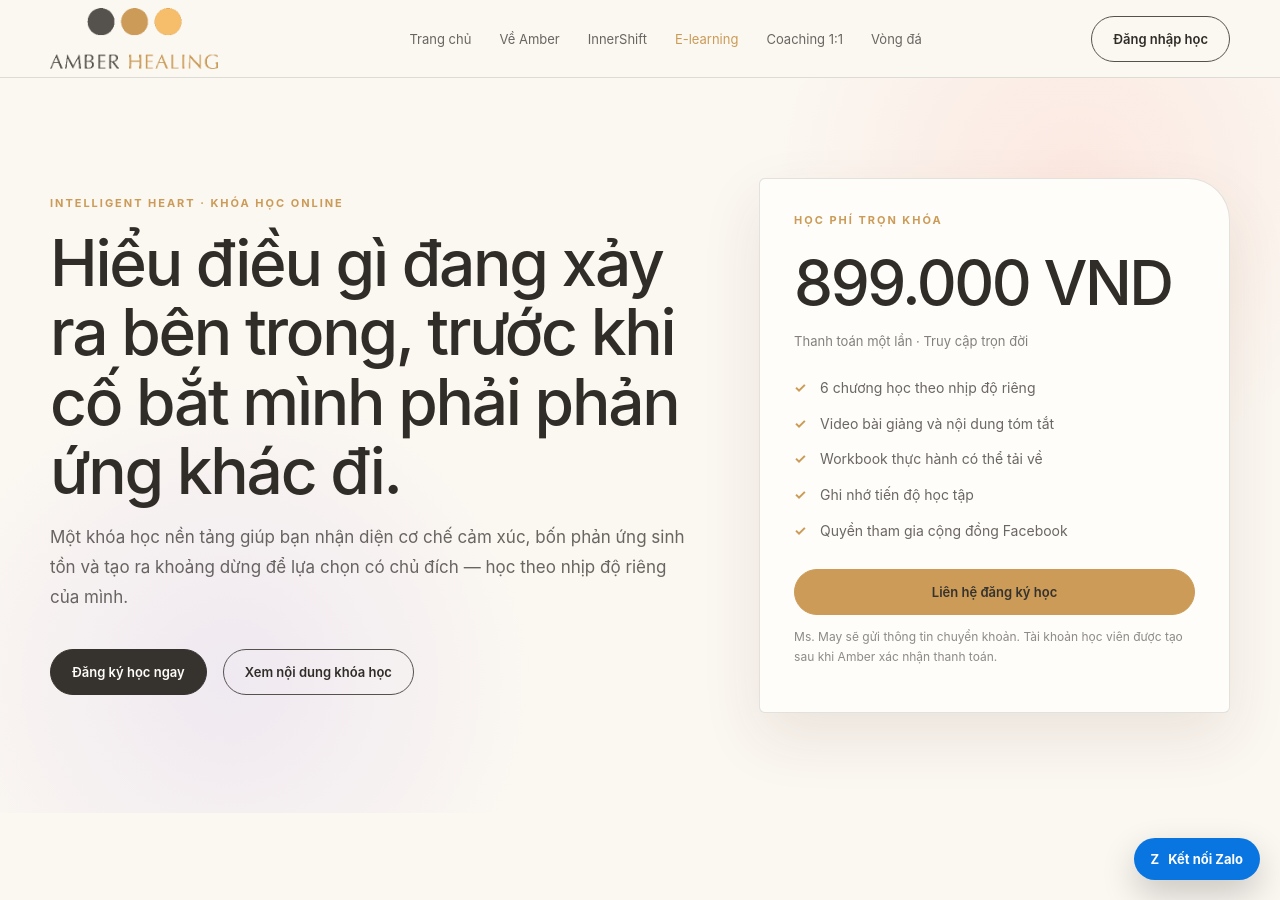
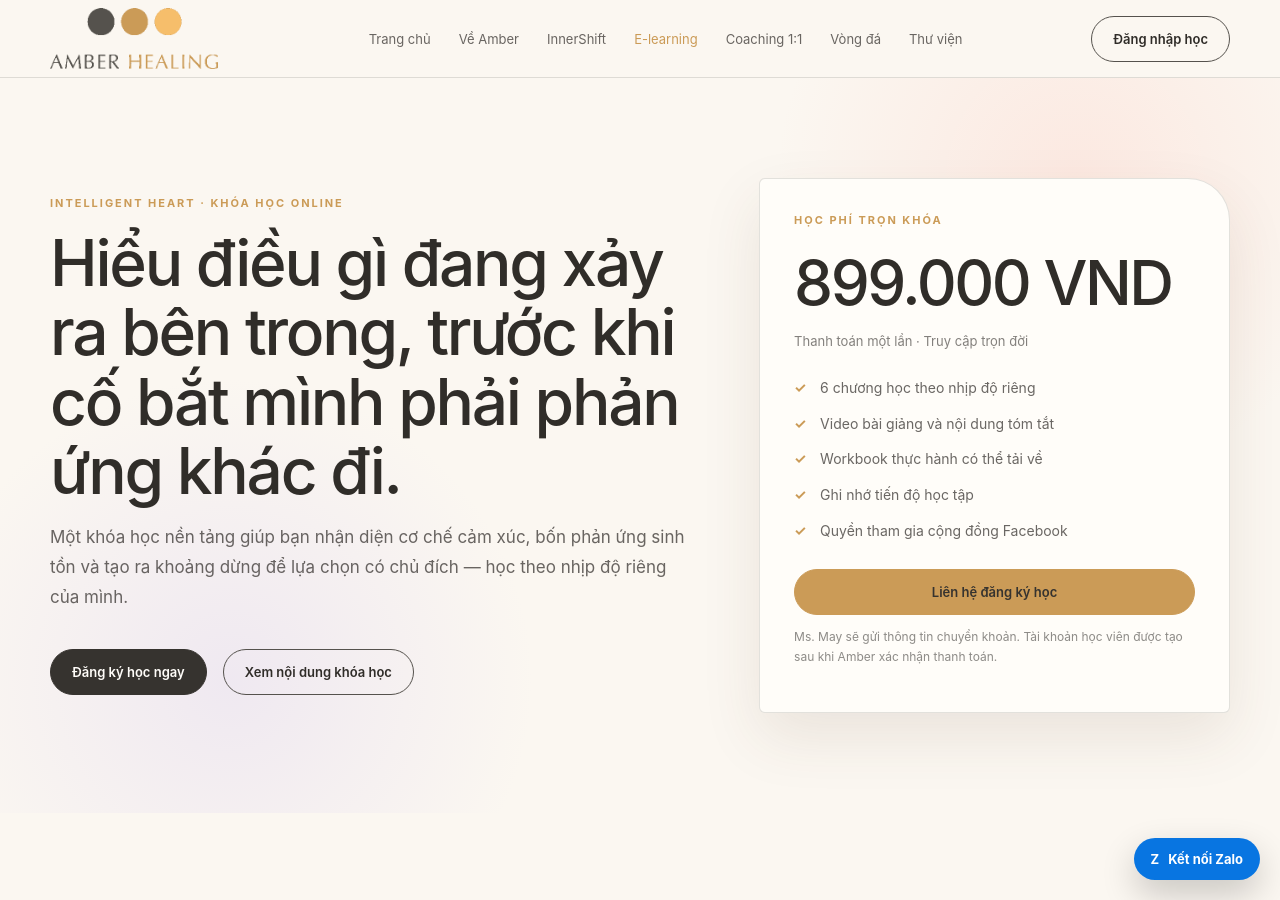
Before and after one commit to dinhhongngoc1511-wq/Amber-healing-website, a Jekyll site: the page docs/course.html, which Jekyll copies as it is, in a window 1280 px wide and 900 px high. Built offline with Jekyll 4.4.1, drawn with Linux system fonts in a browser that asks for light colours.

Commit message:
Add Amber Library to site navigation

```diff
--- a/docs/course.html
+++ b/docs/course.html
@@ -1,5 +1,5 @@
 <!doctype html><html lang="vi"><head><meta charset="utf-8"><meta name="viewport" content="width=device-width,initial-scale=1"><meta name="description" content="Intelligent Heart Online — khóa học nền tảng làm chủ cảm xúc, học theo nhịp độ riêng cùng Amber Healing."><title>Intelligent Heart Online — Amber Healing</title><link rel="stylesheet" href="styles.css"><link rel="stylesheet" href="course-detail.css"></head><body>
-<header class="header"><div class="shell header-inner"><a href="index.html"><img class="logo" src="logo-web.png" alt="Amber Healing"></a><nav class="nav"><a href="index.html">Trang chủ</a><a href="about.html">Về Amber</a><a href="innershift.html">InnerShift</a><a class="active" href="course.html">E-learning</a><a href="coaching.html">Coaching 1:1</a><a href="stones.html">Vòng đá</a></nav><div class="header-actions"><a class="pill" href="login.html">Đăng nhập học</a><button class="menu-toggle">☰</button></div></div></header><nav class="mobile-nav"><a href="index.html">Trang chủ</a><a href="about.html">Về Amber</a><a href="innershift.html">InnerShift</a><a href="course.html">Khóa học E-learning</a><a href="coaching.html">Coaching 1:1</a><a href="stones.html">Vòng đá</a><a href="guide.html">Vickki Ngọc</a><a href="login.html">Đăng nhập học</a></nav>
+<header class="header"><div class="shell header-inner"><a href="index.html"><img class="logo" src="logo-web.png" alt="Amber Healing"></a><nav class="nav"><a href="index.html">Trang chủ</a><a href="about.html">Về Amber</a><a href="innershift.html">InnerShift</a><a class="active" href="course.html">E-learning</a><a href="coaching.html">Coaching 1:1</a><a href="stones.html">Vòng đá</a><a href="library.html">Thư viện</a></nav><div class="header-actions"><a class="pill" href="login.html">Đăng nhập học</a><button class="menu-toggle">☰</button></div></div></header><nav class="mobile-nav"><a href="index.html">Trang chủ</a><a href="about.html">Về Amber</a><a href="innershift.html">InnerShift</a><a href="course.html">Khóa học E-learning</a><a href="coaching.html">Coaching 1:1</a><a href="stones.html">Vòng đá</a><a href="library.html">Thư viện</a><a href="guide.html">Vickki Ngọc</a><a href="login.html">Đăng nhập học</a></nav>
 <main><section class="course-hero"><div class="shell course-hero-grid"><div><p class="eyebrow">Intelligent Heart · Khóa học online</p><h1>Hiểu điều gì đang xảy ra bên trong, trước khi cố bắt mình phải phản ứng khác đi.</h1><p class="lead">Một khóa học nền tảng giúp bạn nhận diện cơ chế cảm xúc, bốn phản ứng sinh tồn và tạo ra khoảng dừng để lựa chọn có chủ đích — học theo nhịp độ riêng của mình.</p><div class="hero-actions"><a class="button" href="#dang-ky">Đăng ký học ngay</a><a class="pill" href="#noi-dung">Xem nội dung khóa học</a></div></div><aside class="course-price" id="dang-ky"><p class="eyebrow">Học phí trọn khóa</p><p class="price">899.000 VND</p><p class="price-note">Thanh toán một lần · Truy cập trọn đời</p><ul><li>6 chương học theo nhịp độ riêng</li><li>Video bài giảng và nội dung tóm tắt</li><li>Workbook thực hành có thể tải về</li><li>Ghi nhớ tiến độ học tập</li><li>Quyền tham gia cộng đồng Facebook</li></ul><a class="button gold" href="contact.html?need=Intelligent%20Heart%20Online" style="width:100%">Liên hệ đăng ký học</a><p class="form-note">Ms. May sẽ gửi thông tin chuyển khoản. Tài khoản học viên được tạo sau khi Amber xác nhận thanh toán.</p></aside></div></section>
 
 <section class="section"><div class="shell grid-2"><div><p class="eyebrow">Có thể bạn đã từng như vậy</p><h2>Bạn biết mình không muốn phản ứng như thế, nhưng mọi chuyện vẫn lặp lại.</h2></div><div class="copy"><p>Một tin nhắn chưa được trả lời khiến bạn bồn chồn cả ngày. Một câu góp ý nhỏ làm cơ thể căng lên và bạn lập tức muốn chống trả. Bạn đã tự nhắc mình phải bình tĩnh, tích cực và trưởng thành hơn, nhưng vào đúng khoảnh khắc bị kích hoạt, lý trí dường như đến quá muộn.</p><p>Khóa học này không bảo bạn phải kiểm soát cảm xúc tốt hơn. Nó giúp bạn hiểu vì sao phản ứng xuất hiện, cơ thể đang cố bảo vệ điều gì và bạn có thể tạo khoảng dừng ở đâu.</p></div></div></section>
```
